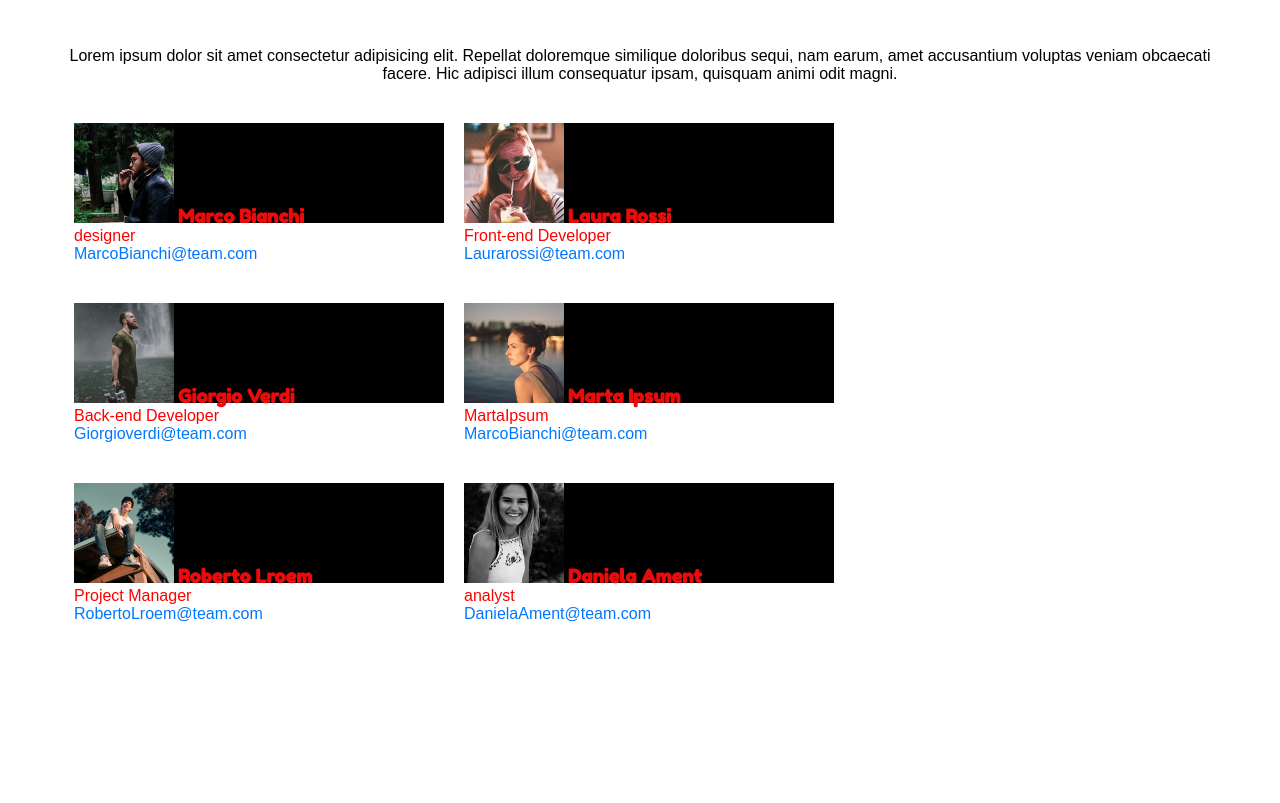
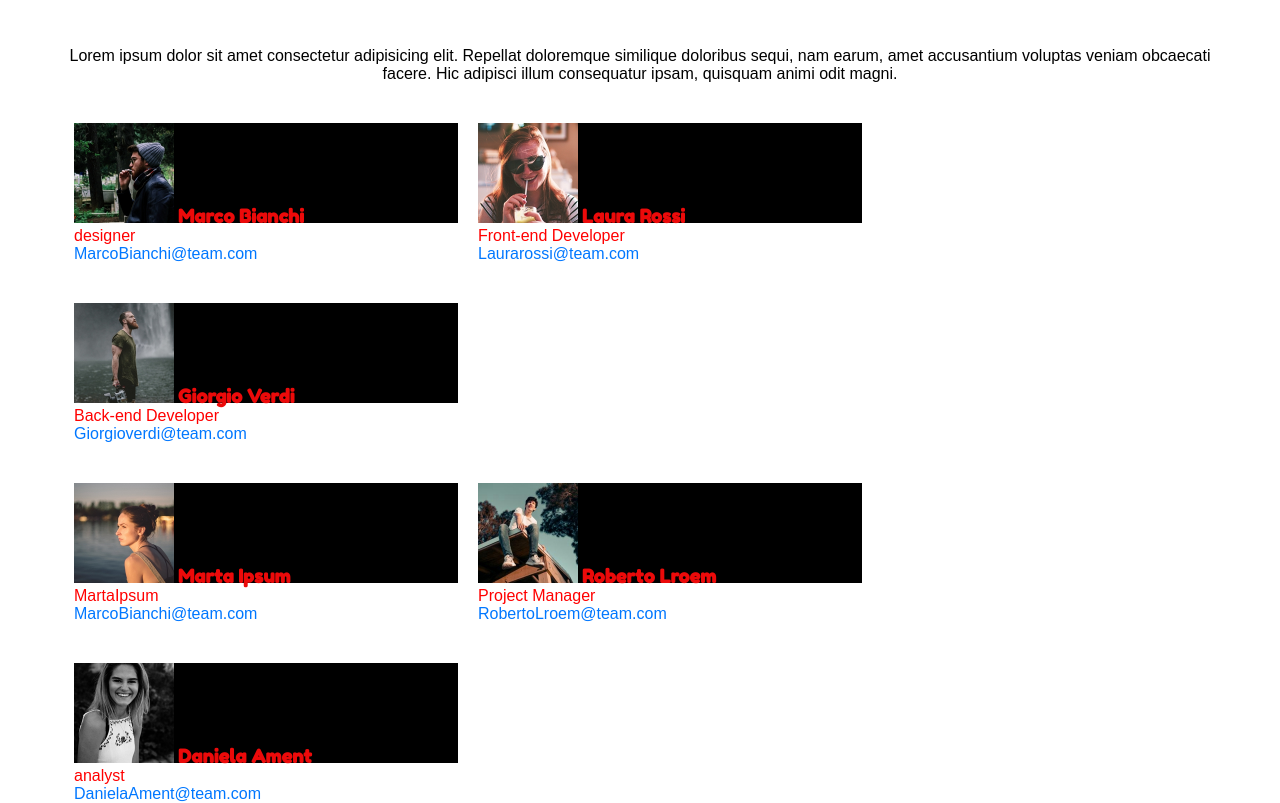
Before and after one commit to MarcoDeMarie/html-css-float-card, a plain HTML site: page idex.html in a window 1280 px wide. Shown: the part 72-875 px from the top of the page. Before the commit the page ends 800 px from the top, so only its background shows below. Drawn offline with Linux system fonts and the light colour scheme.

Commit message:
[quasi  correzioni]

```diff
--- a/css/style.css
+++ b/css/style.css
@@ -4,10 +4,10 @@
   box-sizing: border-box;
 }
 
-.clearfix::after{
-  content: '';
+.clearfix::after {
+  content: "";
+  clear: both;
   display: table;
-  clear: both;
 }
 
 
@@ -61,10 +61,11 @@ main p{
 
 .col{
   float: left;
-  width: 370px;
+  width: calc(100%/3);
   background-color: rgb(0, 0, 0);
   max-height: 100px;
   margin: 40px 10px;
+  min-width: 300px
 
 }
 
--- a/idex.html
+++ b/idex.html
@@ -13,7 +13,7 @@
   <title>Team</title>
 </head>
 
-<body class="container">
+<body class="container clearfix">
 
   <!--Titolo e descrizion-->
   <header>
@@ -26,9 +26,9 @@
   <!--cards-->
   <main>
 
-      <div class="row">
+      <div class="row clearfix">
 
-        <div class="col">
+        <div class="col clearfix">
           <img src="img/male1.png" alt="male1">
           <h3>Marco Bianchi</h3>
           <p>designer</p>
@@ -76,8 +76,6 @@
         <p class="mail">DanielaAment@team.com</p>
       </div>
     </div>
-
-
   </main>
 
 </body>
```
